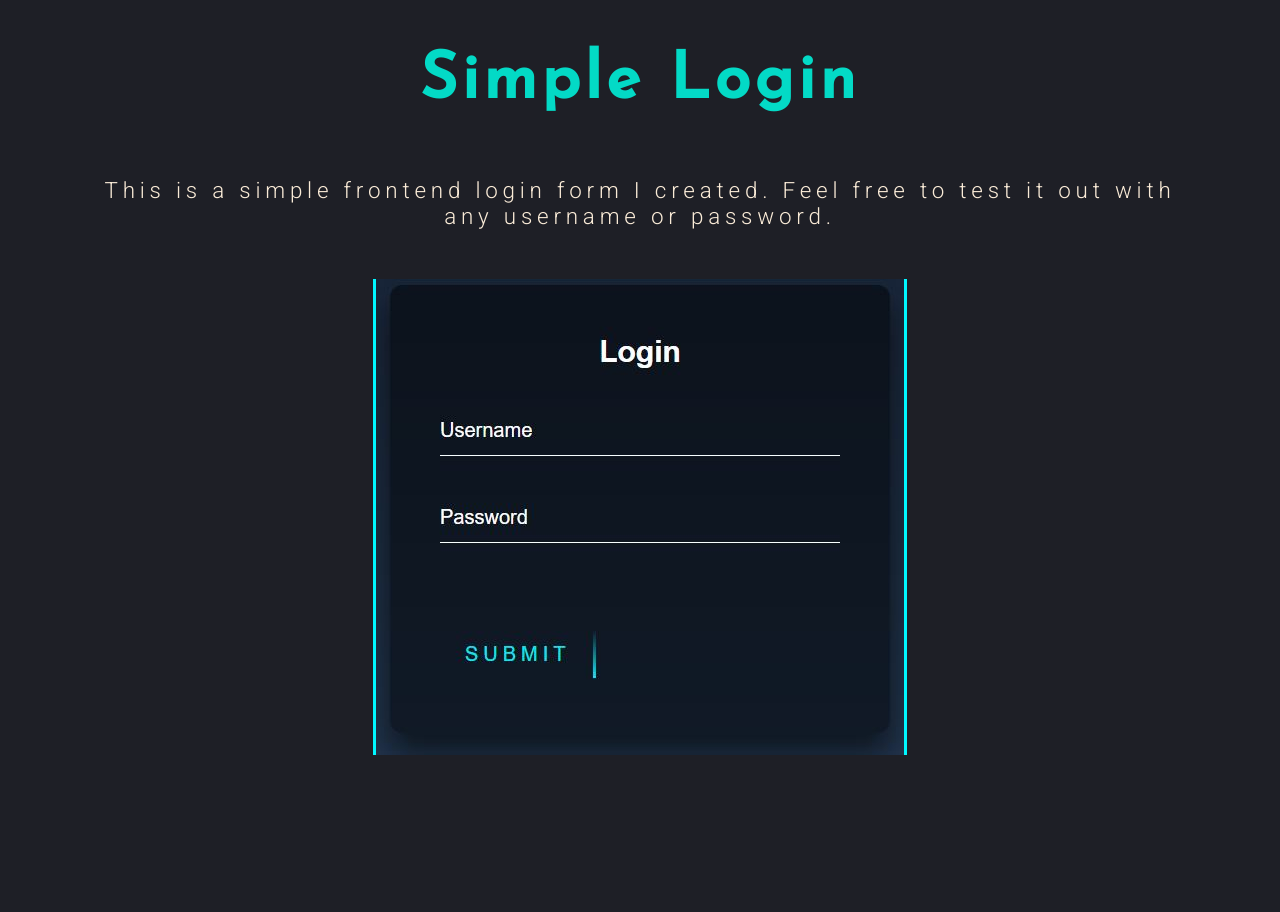
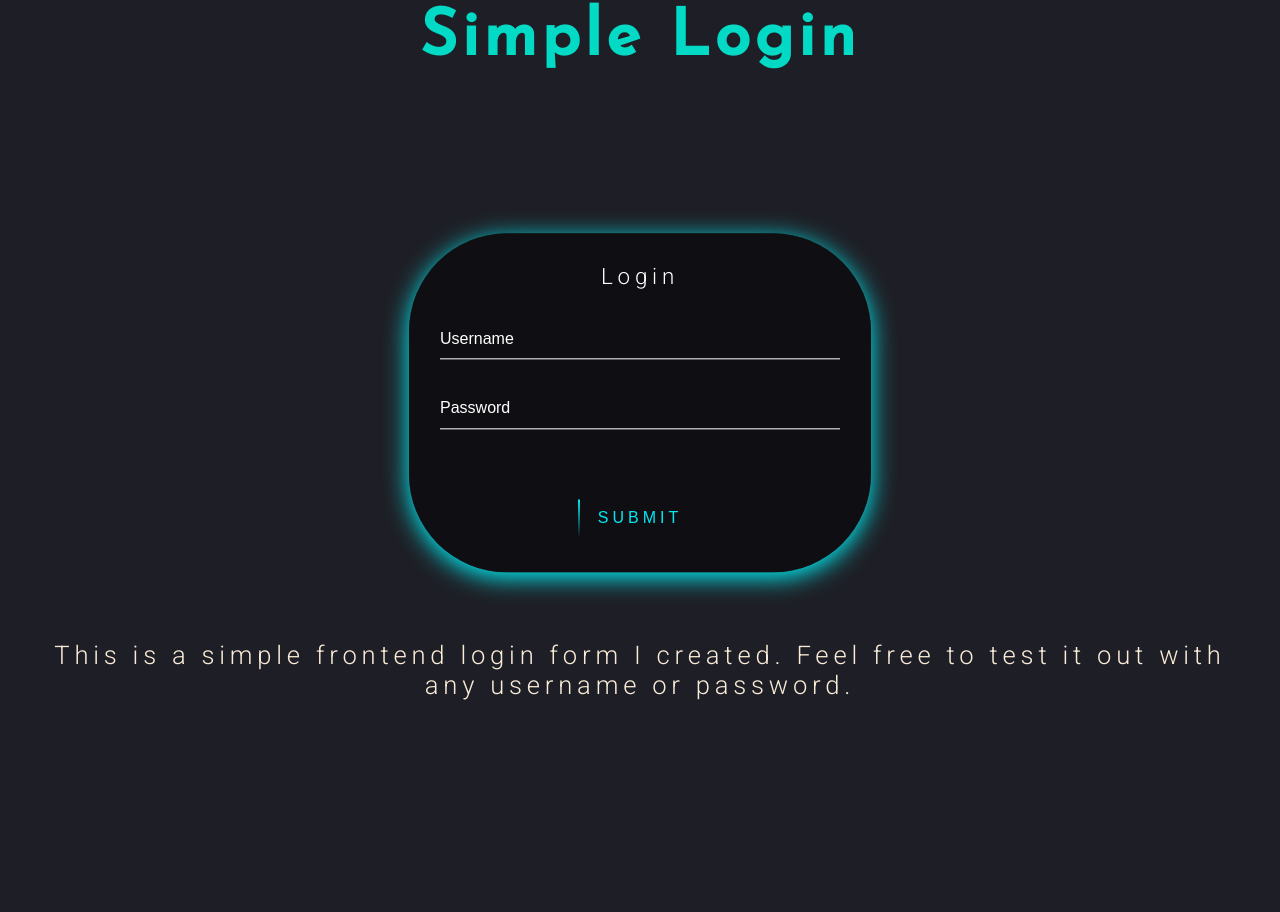
Before and after one commit to colganmitchell/portfolio, a plain HTML site: page index.html in a window 1280 px wide. Shown: the part 1597-2509 px from the top of the page. Drawn offline with nearby package versions, Linux system fonts and the light colour scheme; a script that the page names is missing.

Commit message:
Add files via upload

```diff
--- a/index.html
+++ b/index.html
@@ -28,7 +28,7 @@
 <body>
 
   <sectio class="nav">
-    <h1>COLGAN MITCHELL</h1>
+    <h1><br><br><br>COLGAN MITCHELL</h1>
     <h3 class="span loader"><span class="m">W</span><span class="m">E</span><span class="m">B</span><span
         class="m">&nbsp;</span><span class="m">D</span><span class="m">E</span><span class="m">V</span><span
         class="m">E</span><span class="m">L</span><span class="m">O</span><span class="m">P</span><span
@@ -43,8 +43,8 @@
   </sectio>
   <main class="main">
     <section class="slider" id="tab-about-me">
-      <h1>About Me</h1>
-      <img src="selfie.jpg" height="350px" width="300px" overflow="hidden" alt="me">
+      <h1><br>About Me</h1>
+      <img src="selfie.jpg" height="350px" width="300px" alt="me">
       <h2>I'm a web developer with a background in Linux, Windows, Mac OS - I have worked as a help desk
         analyst for 5+
         years and have experience working with healthcare and financial institutions. I am
@@ -54,8 +54,33 @@
     </section>
     <section class="slider" id="tab-Simple-Login">
       <h1>Simple Login</h1>
-      <h2>This is a simple frontend login form I created. Feel free to test it out with any username or password.</h2>
-      <a href="login.html"> <img src="login.JPG" alt="login-photo" overflow="hidden"></a>
+      <h3> <br> <br> <br> <br>This is a simple frontend login form I created. Feel free to test it out with any username
+        or
+        password.
+      </h3>
+      <p>
+        <link rel="stylesheet" href="login.css">
+      <div class="login-box">
+        <h2>Login</h2>
+        <form>
+          <div class="user-box">
+            <input type="text" name="password" required="true" id="password">
+            <label>Username</label>
+          </div>
+          <div class="user-box">
+            <input type="password" name="password" required="true" id="password">
+            <label>Password</label>
+          </div>
+          <a href="success.html">
+            <span></span>
+            <span></span>
+            <span></span>
+            <span></span>
+            Submit
+          </a>
+        </form>
+      </div>
+</body>
 </section>
 <section class="slider" id="tab-placeholder1">
   <h1>Placeholder</h1>
--- a/login.css
+++ b/login.css
@@ -1,9 +1,10 @@
 html {
   height: 100%;
 }
+
 body {
-  margin:0;
-  padding:0;
+  margin: 0;
+  padding: 0;
   font-family: sans-serif;
   background: linear-gradient(#141e30, #243b55);
 }
@@ -13,13 +14,14 @@ body {
   top: 50%;
   left: 50%;
   width: 400px;
-  padding: 40px;
+  padding: 31px;
   transform: translate(-50%, -50%);
-  background: rgba(0,0,0,.5);
-  box-sizing: border-box;
-  box-shadow: 0 15px 25px rgba(0,0,0,.6);
-  border-radius: 10px;
+  background: rgba(0, 0, 0, .5);
+  box-sizing: content-box;
+  box-shadow: 0 5px 25px rgb(0 247 255);
+  border-radius: 98px;
 }
+
 
 .login-box h2 {
   margin: 0 0 30px;
@@ -43,9 +45,10 @@ body {
   outline: none;
   background: transparent;
 }
+
 .login-box .user-box label {
   position: absolute;
-  top:0;
+  top: 0;
   left: 0;
   padding: 10px 0;
   font-size: 16px;
@@ -54,8 +57,8 @@ body {
   transition: .5s;
 }
 
-.login-box .user-box input:focus ~ label,
-.login-box .user-box input:valid ~ label {
+.login-box .user-box input:focus~label,
+.login-box .user-box input:valid~label {
   top: -20px;
   left: 0;
   color: #03e9f4;
@@ -81,9 +84,9 @@ body {
   color: #fff;
   border-radius: 5px;
   box-shadow: 0 0 5px #03e9f4,
-              0 0 25px #03e9f4,
-              0 0 50px #03e9f4,
-              0 0 100px #03e9f4;
+    0 0 25px #03e9f4,
+    0 0 50px #03e9f4,
+    0 0 100px #03e9f4;
 }
 
 .login-box a span {
@@ -104,7 +107,9 @@ body {
   0% {
     left: -100%;
   }
-  50%,100% {
+
+  50%,
+  100% {
     left: 100%;
   }
 }
@@ -123,7 +128,9 @@ body {
   0% {
     top: -100%;
   }
-  50%,100% {
+
+  50%,
+  100% {
     top: 100%;
   }
 }
@@ -142,7 +149,9 @@ body {
   0% {
     right: -100%;
   }
-  50%,100% {
+
+  50%,
+  100% {
     right: 100%;
   }
 }
@@ -161,7 +170,9 @@ body {
   0% {
     bottom: -100%;
   }
-  50%,100% {
+
+  50%,
+  100% {
     bottom: 100%;
   }
 }
--- a/style.css
+++ b/style.css
@@ -6,9 +6,7 @@
 
 img {
   border-style: solid;
-  border-top: rgb(0, 247, 255);
-  ;
-  border-bottom: rgb(0, 247, 255);
+
   border-color: rgb(0, 247, 255);
 }
 
@@ -31,6 +29,7 @@ body {
 
 .nav h1,
 .slider h1 {
+  height: 450px;
   font-family: "Josefin Sans", sans-serif;
   font-size: 5vw;
   margin: 0;
@@ -41,12 +40,23 @@ body {
   z-index: 3;
 }
 
+h3 {
+  margin: auto;
+  font-size: 2vw;
+  letter-spacing: 0.3rem;
+  font-family: "ROBOTO", sans-serif;
+  font-weight: 300;
+  color: #faebd7;
+  z-index: 4;
+}
+
 h1:hover {
   transform: translate3d(0, -10px, 22px);
   color: #ff0266;
 }
 
 .slider h2 {
+  margin: auto;
   font-size: 2vw;
   letter-spacing: 0.3rem;
   font-family: "ROBOTO", sans-serif;
```
Lines whose indentation alone changed are shown as unchanged.
